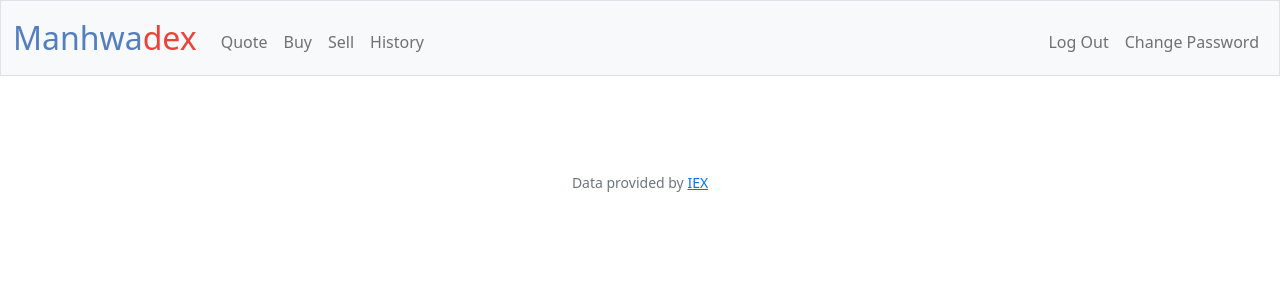
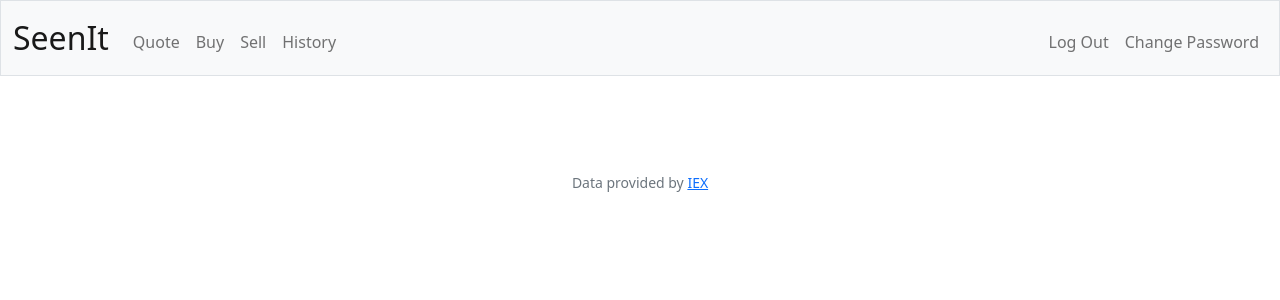
Before and after one commit to Nevish-302/SeenIt, a Flask app: page / in a window 1280 px wide. Shown: the top 300 px of the page. Run offline with Flask 2, Linux system fonts and the light colour scheme; a user stored in the database is signed in; some libraries are stand-ins or nearby versions.

Commit message:
maybe some changes

```diff
--- a/templates/layout.html
+++ b/templates/layout.html
@@ -4,6 +4,7 @@
 
     <head>
     <style>
+
     .rand {
         width: 10%;
     }</style>
@@ -13,6 +14,7 @@
         <!-- http://getbootstrap.com/docs/5.1/ -->
         <link crossorigin="anonymous" href="https://cdn.jsdelivr.net/npm/bootstrap@5.1.3/dist/css/bootstrap.min.css" integrity="sha384-1BmE4kWBq78iYhFldvKuhfTAU6auU8tT94WrHftjDbrCEXSU1oBoqyl2QvZ6jIW3" rel="stylesheet">
         <script crossorigin="anonymous" src="https://cdn.jsdelivr.net/npm/bootstrap@5.1.3/dist/js/bootstrap.bundle.min.js" integrity="sha384-ka7Sk0Gln4gmtz2MlQnikT1wXgYsOg+OMhuP+IlRH9sENBO0LRn5q+8nbTov4+1p"></script>
+
 
         <!-- https://favicon.io/emoji-favicons/money-bag/ -->
         <link href="/static/favicon.ico" rel="icon">
@@ -27,7 +29,7 @@
 
         <nav class="bg-light border navbar navbar-expand-md navbar-light">
             <div class="container-fluid">
-                <a class="navbar-brand" href="/"><span class="blue">Manhwa</span><span class="red">dex</span></a>
+                <a class="heading navbar-brand" href="/"><span class="heading">SeenIt</span></a>
                 <button aria-controls="navbar" aria-expanded="false" aria-label="Toggle navigation" class="navbar-toggler" data-bs-target="#navbar" data-bs-toggle="collapse" type="button">
                     <span class="navbar-toggler-icon"></span>
                 </button>
@@ -46,7 +48,7 @@
                     {% else %}
                         <ul class="navbar-nav ms-auto mt-2">
                             <li class="nav-item"><a class="nav-link" href="/register">Register</a></li>
-                            <li class="nav-item"><a class="nav-link" href="/login">Log In</a></li>
+                            <li class="nav-item"><a class="nav-link" href="/login" onclick="register();">Log In</a></li>
                         </ul>
                     {% endif %}
                 </div>
```
